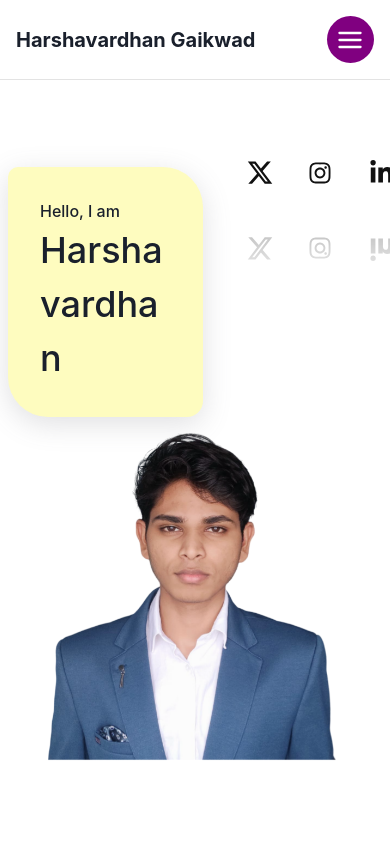
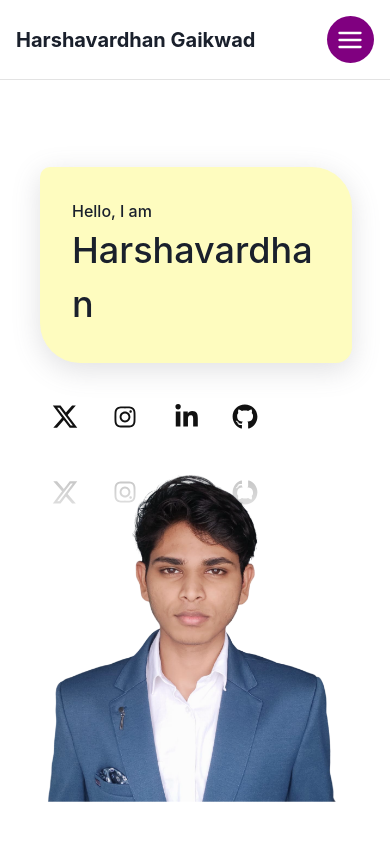
Before and after one commit to harshavardh8n/newPortfolio, a React (Vite) app: page / in a window 390 px wide. Shown: the top 844 px of the page. Built offline with nearby package versions, Linux system fonts and the light colour scheme.

Commit message:
change in responsiveness added

```diff
--- a/src/Components/Hero.css
+++ b/src/Components/Hero.css
@@ -92,6 +92,11 @@
 
 @media (max-width: 780px) {
 
+    .github{
+        width: fit-content;
+
+    }
+
     .herocont{
         flex-direction: column;
         /* background-color: red; */
@@ -100,14 +105,15 @@
     .greeting{
 
         padding:2rem;
-        width: 50vw;
+        width: 80vw;
+        /* width: 5rem; */
         /* margin-top: 12rem; */
         height: fit-content;
         background-color: #FEFCBF;
         box-shadow: rgba(100, 100, 111, 0.2) 0px 7px 29px 0px;
         font-weight: 500;
         border-radius: 10px 40px 16px;
-        /* margin-left: 4rem; */
+        margin-left: 2rem;
     }
 
     .mern{
@@ -129,7 +135,9 @@
 
     .left{
         display: flex;
+        flex-direction: column;
         margin-top: 2rem;
+        gap:3rem;
     }
 
 
```
